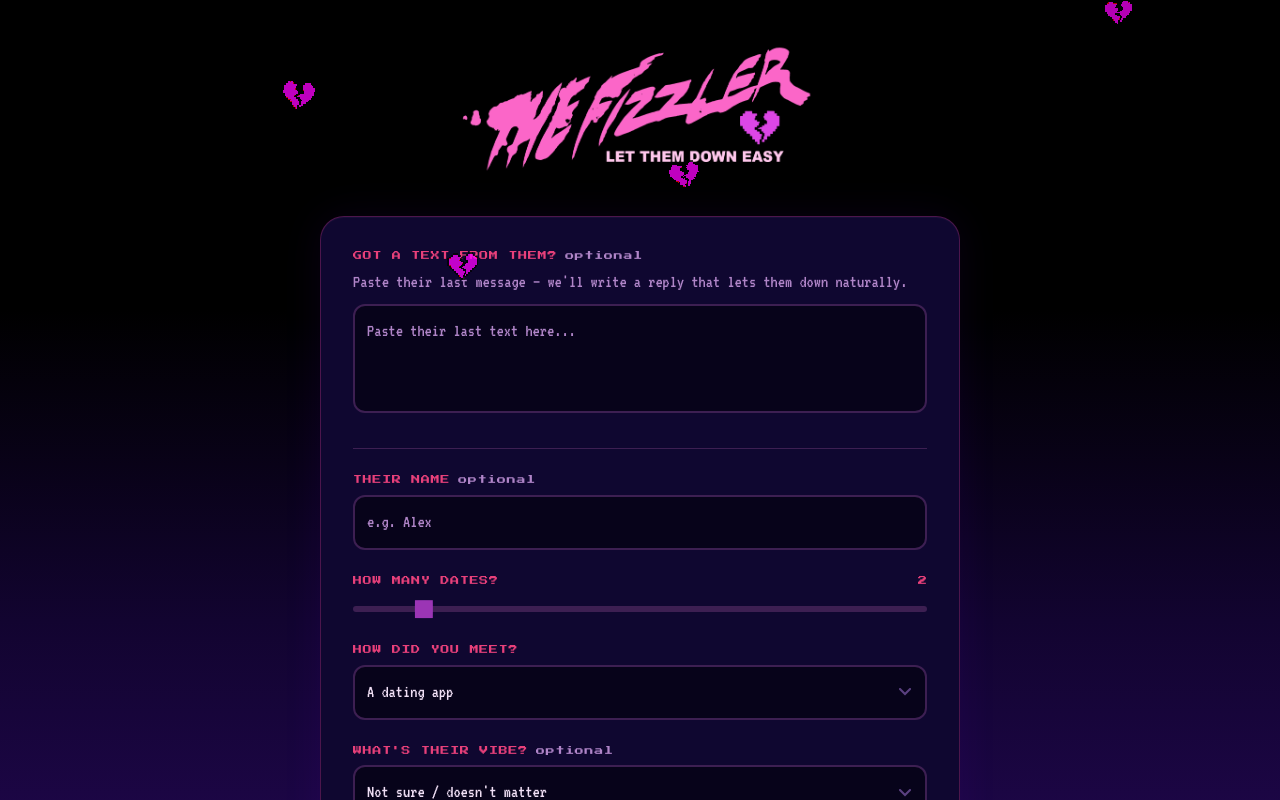
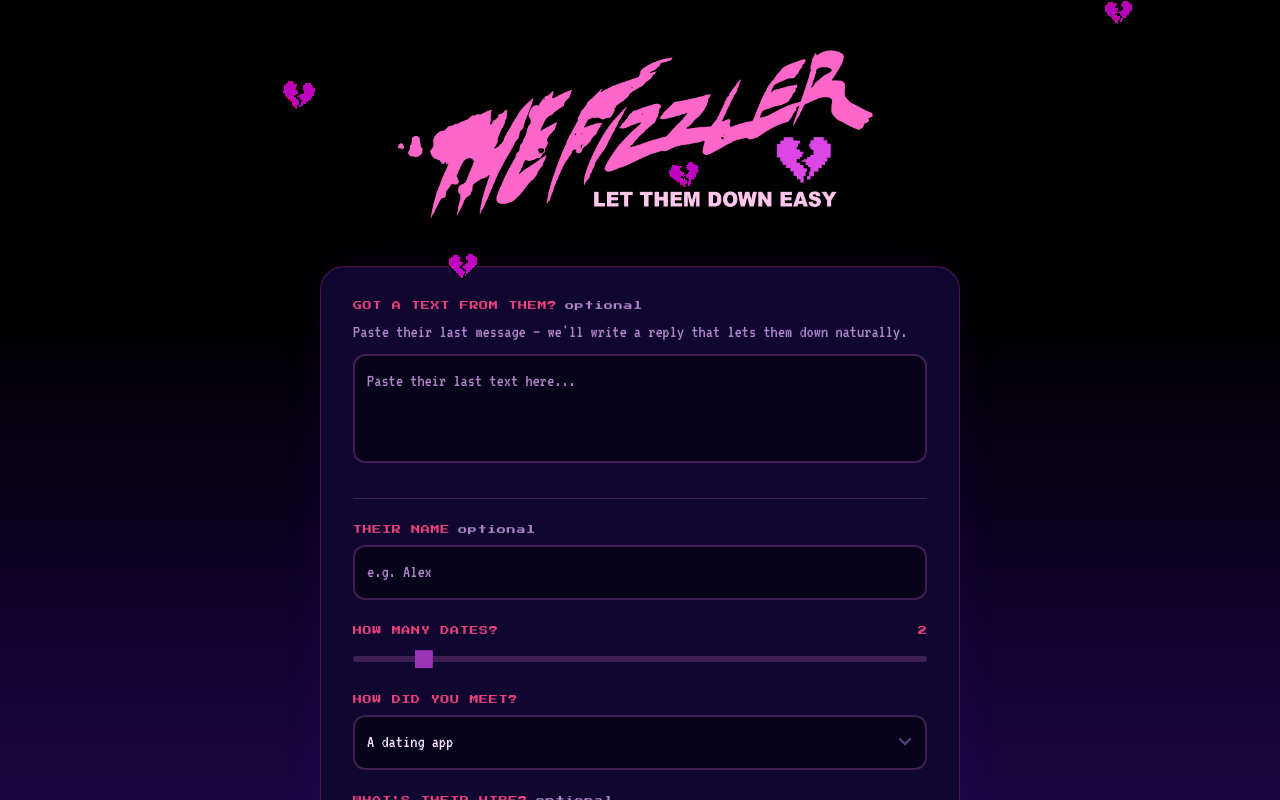
Before and after one commit to sweetjoeyvermouth/the-fizzler, a Next.js app: page / in a window 1280 px wide. Shown: the top 800 px of the page. Built offline with nearby package versions, Linux system fonts and the light colour scheme.

Commit message:
feat: larger logo

```diff
--- a/app/page.tsx
+++ b/app/page.tsx
@@ -230,7 +230,7 @@ export default function Home() {
           <img
             src="/logo.png"
             alt="The Fizzler — Let them down easy"
-            style={{ maxWidth: "380px", width: "100%", margin: "0 auto", display: "block" }}
+            style={{ maxWidth: "520px", width: "100%", margin: "0 auto", display: "block" }}
           />
         </div>
 
```
